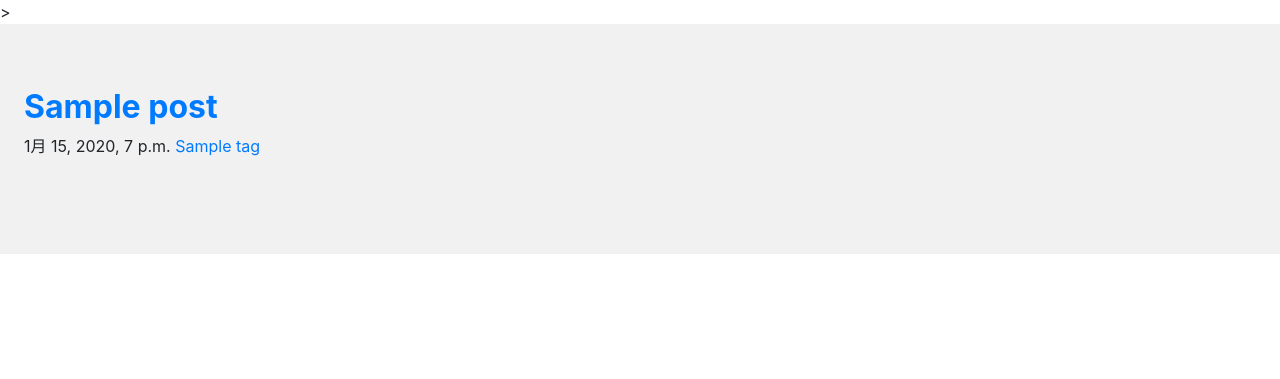
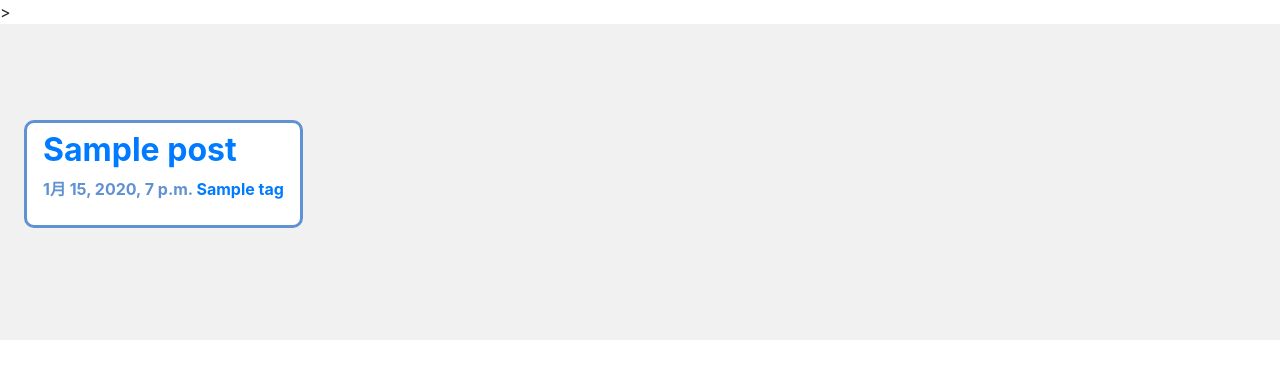
Before and after one commit to konkonchiki/itta, a Django app: page / in a window 1280 px wide. Shown: the part 248-627 px from the top of the page. Run offline with Django 3.2, Linux system fonts and the light colour scheme; tables that the repository leaves empty hold one stand-in row (values such as "Sample post"); some libraries are stand-ins or nearby versions.

Commit message:
設定heroku

```diff
--- a/learning_log/wsgi.py
+++ b/learning_log/wsgi.py
@@ -9,8 +9,9 @@ https://docs.djangoproject.com/en/3.0/howto/deployment/wsgi/
 
 import os
 
+from dj_static import Cling
 from django.core.wsgi import get_wsgi_application
 
-os.environ.setdefault('DJANGO_SETTINGS_MODULE', 'learning_log.settings')
+os.environ.setdefault("DJANGO_SETTINGS_MODULE", "learning_log.settings")
 
-application = get_wsgi_application()
+application = Cling(get_wsgi_application())
--- a/learning_logs/static/learning_logs/style.css
+++ b/learning_logs/static/learning_logs/style.css
@@ -115,6 +115,19 @@ body {
 }
 
 /* -------- トップページ部分 (記事の集合) ----------- */
+.topic-all {
+    padding: 0.5em 1em;
+    margin: 2em 0;
+    font-weight: bold;
+    color: #6091d3;/*文字色*/
+    background: #FFF;
+    border: solid 3px #6091d3;/*線*/
+    border-radius: 10px;/*角の丸み*/
+}
+.topic-all .pd {
+    margin: 0;
+    padding: 0;
+}
 #single {
     background: #f1f1f1;
 }
--- a/learning_logs/templates/learning_logs/index.html
+++ b/learning_logs/templates/learning_logs/index.html
@@ -4,7 +4,7 @@
 <div class="" id="topic-titles-area">
  <ul class="topiclists" id="topics">
   {% for title in titles %}
-  <div class="" id="topic">
+  <div class="topic-all" id="topic">
     <div class="pd">
       <li class="">
         <a href="{% url 'learning_logs:article' title.id %}">
```
Also changed, not shown: learning_log/settings.py (+4 -3 lines).
